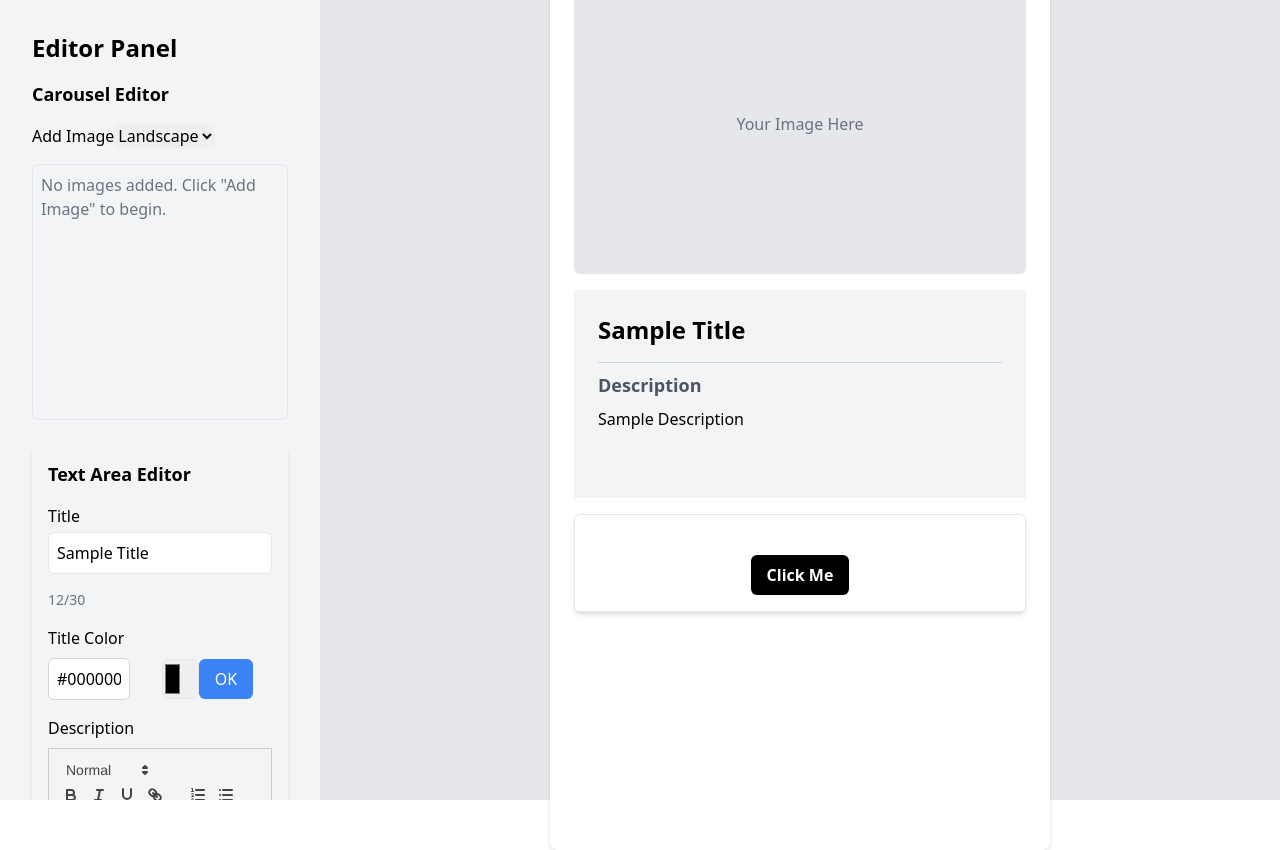
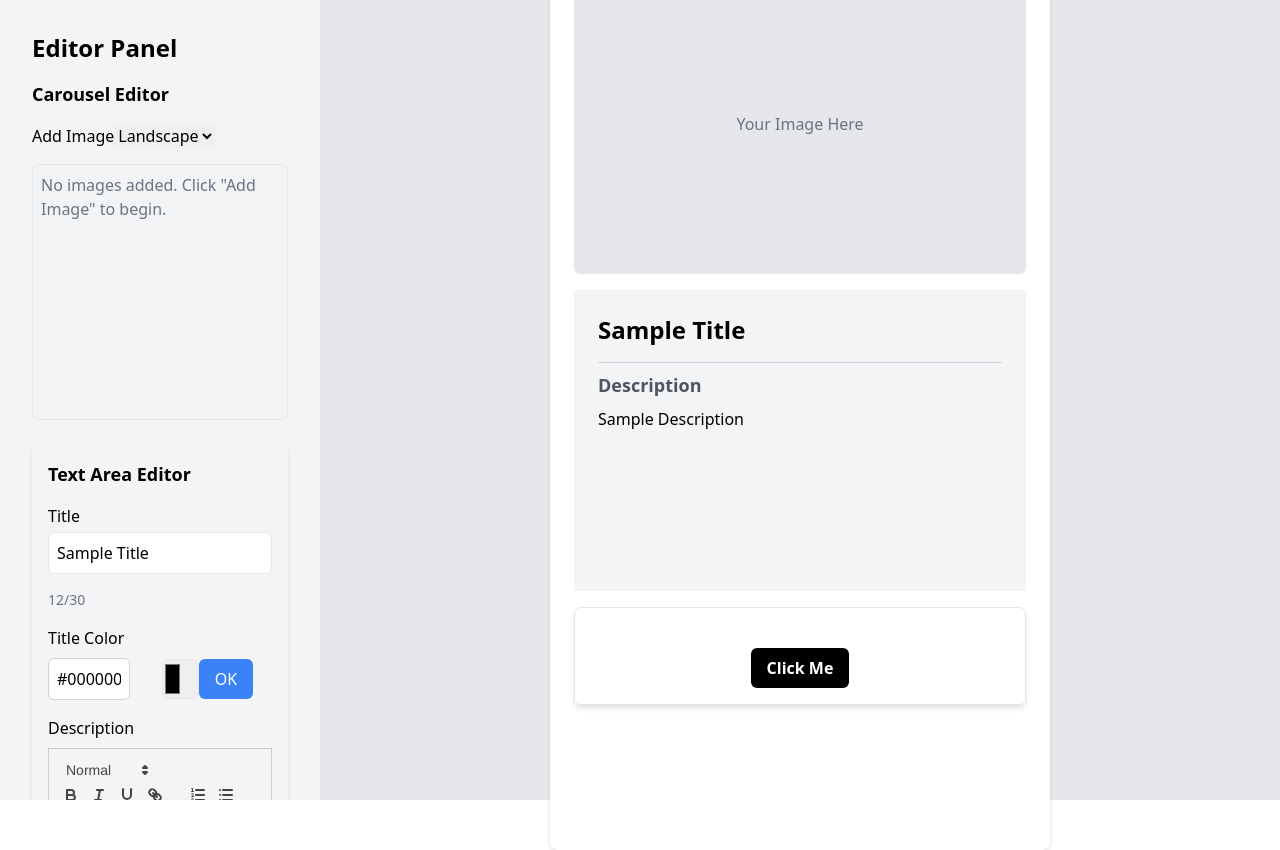
Before and after one commit to MetalJames/test_repo, a React (Vite) app: page / in a window 1280 px wide. Built offline with nearby package versions, Linux system fonts and the light colour scheme.

Commit message:
fix slide issue rerender, update type properly

```diff
--- a/src/components/Carousel/CarouselPreview.tsx
+++ b/src/components/Carousel/CarouselPreview.tsx
@@ -40,9 +40,9 @@ export const CarouselPreview = () => {
                 <div className="flex items-center justify-center w-full h-[300px] bg-gray-200 rounded-md">
                     <p className="text-gray-500 text-center">Your Image Here</p>
                 </div>
-            ) : (
+                ) : (
                 <SliderSlick
-                    key={images.join(",")}
+                    key={`${viewMode}-${images.length}`}
                     {...settings}
                 >
                     {images.map((image, id) => (
@@ -50,7 +50,7 @@ export const CarouselPreview = () => {
                             <img
                                 src={image.url}
                                 alt={`Slide ${id}`}
-                                className="w-full h-[300px] object-cover"
+                                className="w-full object-cover"
                             />
                         </div>
                     ))}
--- a/src/components/Carousel/index.css
+++ b/src/components/Carousel/index.css
@@ -1,17 +1,19 @@
 /* Adjust portrait, landscape, and square views */
 .carousel-portrait img {
-    height: 400px;
+    width: 100%;
+    aspect-ratio: 3 / 4;
     object-fit: cover;
 }
 
 .carousel-landscape img {
-    height: 200px;
+    width: 100%;
+    aspect-ratio: 16 / 9;
     object-fit: cover;
 }
 
 .carousel-square img {
     width: 100%;
-    height: 300px;
+    aspect-ratio: 1 / 1;
     object-fit: cover;
 }
 
--- a/src/components/TextArea/TextAreaPreview.tsx
+++ b/src/components/TextArea/TextAreaPreview.tsx
@@ -6,7 +6,7 @@ export const TextAreaPreview = () => {
     const { title, titleColor, description, descriptionColor } = state.textArea;
 
     return (
-        <div className="w-full bg-gray-100 p-6 h-52 flex flex-col justify-center">
+        <div className="w-full bg-gray-100 p-6 flex flex-col">
             <h2
                 style={{ color: titleColor }}
                 className="text-2xl font-bold mb-2 break-words"
@@ -19,15 +19,9 @@ export const TextAreaPreview = () => {
             </p>
             <div
                 style={{ color: descriptionColor }}
-                className="text-base text-gray-700 h-64 break-words overflow-hidden"
+                className="text-base text-gray-700 min-h-40 break-words overflow-visible"
                 dangerouslySetInnerHTML={{ __html: description || "Here we will display customer's description." }}
             />
-            {/* <p
-                style={{ color: descriptionColor }}
-                className="text-base text-gray-700 h-24 break-words overflow-hidden"
-            >
-                {description || "Here we will display customer's description."}
-            </p> */}
         </div>
     )
 };
--- a/src/state/EditorContext/Provider.tsx
+++ b/src/state/EditorContext/Provider.tsx
@@ -2,7 +2,8 @@ import { useReducer, useCallback, ReactNode } from "react";
 import { EditorContext } from "./Context";
 import { editorReducer } from "./Reducer";
 import { initialEditorState } from "./ProviderInitState";
-import { CarouselImage, EditorActions } from "./types";
+import { EditorActions } from "./types";
+import { CarouselImage } from "../../types/globalTypes";
 
 export const EditorProvider = ({ children }: { children: ReactNode }) => {
     const [state, dispatch] = useReducer(editorReducer, initialEditorState);
```
